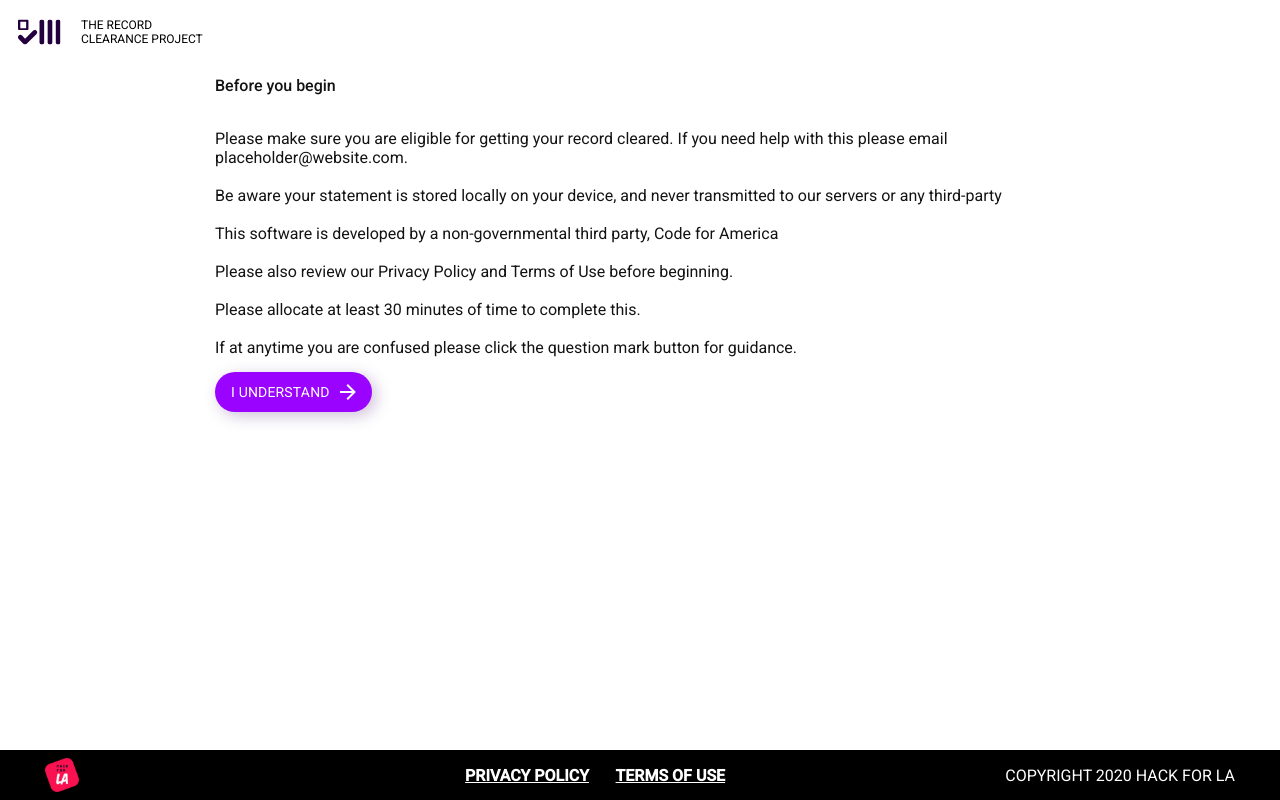
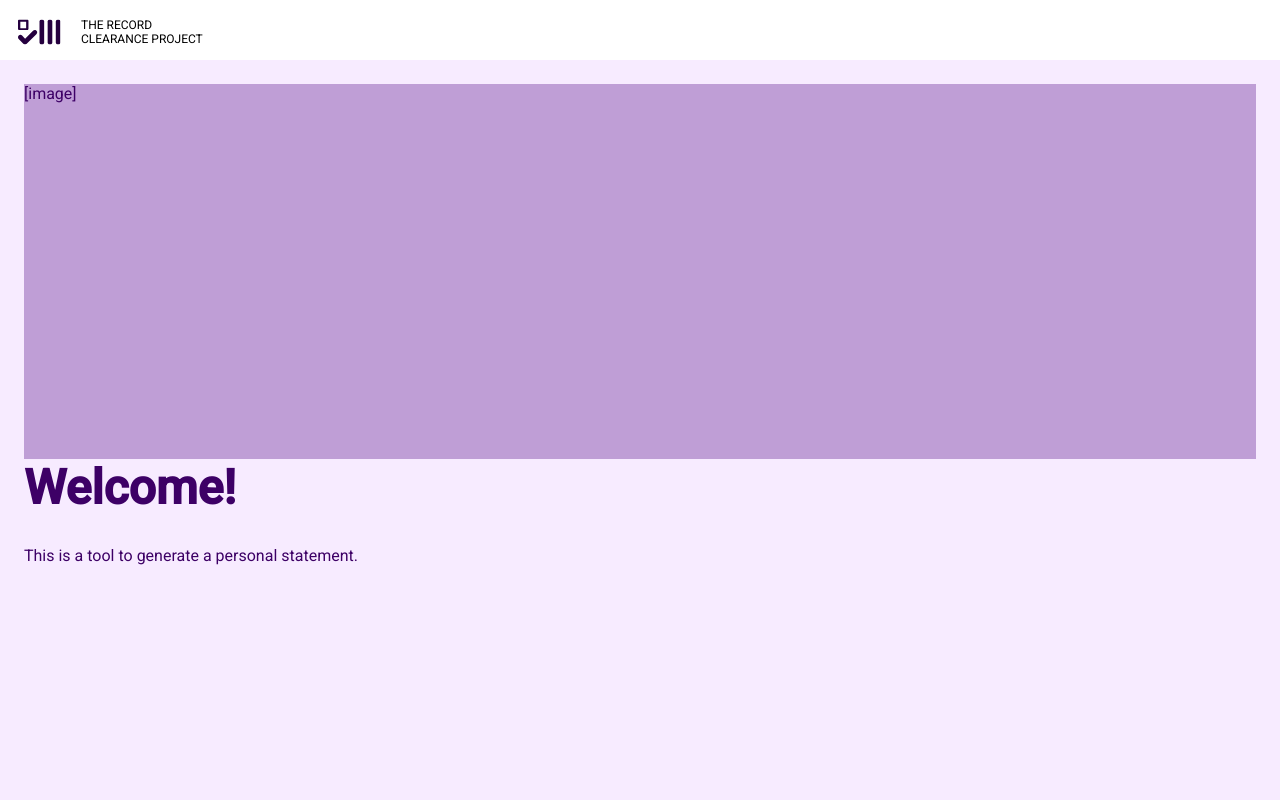
Before and after one commit to hackforla/expunge-assist, a React (Create React App) app in the folder react/client/: page /form/1 in a window 1280 px wide. Built offline with nearby package versions, Linux system fonts and the light colour scheme.

Commit message:
first pass at component

```diff
--- /dev/null
+++ b/react/client/src/components/AffirmationComponent.tsx
@@ -0,0 +1,29 @@
+import React from 'react';
+
+const AffirmationComponent = (/* props: React.FC */) => {
+  return (
+    <div
+      style={{
+        position: 'fixed',
+        background: '#F7EBFF',
+        left: 0,
+        bottom: 0,
+        top: 60,
+        width: '100%',
+        color: '#3D0066',
+        // paddingTop: 24,
+        // paddingBottom: 24,
+        padding: 24,
+        zIndex: 1,
+      }}
+    >
+      <div style={{ height: 375, background: '#bf9ed6' }}>[image]</div>
+      <div className="page-title adjacent-mar-top">Welcome!</div>
+      <div className="adjacent-mar-top">
+        This is a tool to generate a personal statement.
+      </div>
+    </div>
+  );
+};
+
+export default AffirmationComponent;
--- a/react/client/src/components/PageContainer.tsx
+++ b/react/client/src/components/PageContainer.tsx
@@ -1,6 +1,7 @@
 import React from 'react';
 import styled from 'styled-components';
 
+import AffirmationComponent from 'components/AffirmationComponent';
 import Header from 'components/Header';
 import Form from 'components/Form';
 import FormHeader from 'components/FormHeader';
@@ -70,6 +71,8 @@ const PageContainer: React.FC<PageProps> = ({ history, match }) => {
       theme={isLandingPage ? 'purple' : 'basic'}
       className="page-container"
     >
+      <AffirmationComponent />
+
       <Header pageNumber={pageNumber} />
 
       {!isLandingPage && <FormHeader pageNumber={pageNumber} />}
```
